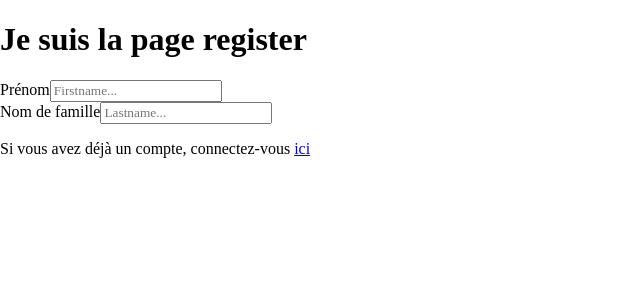
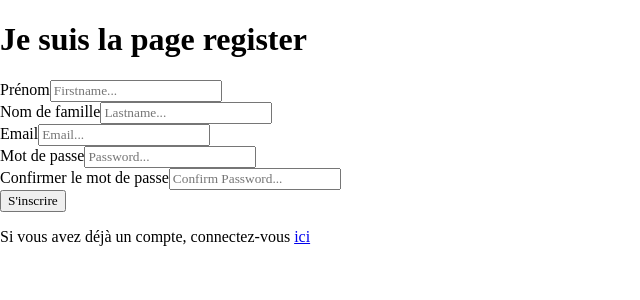
Before and after one commit to yanis-meziane/Thornament, a React (Create React App) app in the folder frontend/: page / in a window 1280 px wide. Shown: the top 300 px of the page, without its empty margins (0-640 px from the left). Built offline with nearby package versions, Linux system fonts and the light colour scheme.

Commit message:
Ajout d'une première sécurité pour le Register

```diff
--- a/frontend/src/Register/Register.jsx
+++ b/frontend/src/Register/Register.jsx
@@ -1,20 +1,64 @@
 import { Link } from "react-router-dom"
+import { useState } from "react"
 
 export default function Register(){
+    const [password, setPassword] = useState('');
+    const [confirmPassword, setConfirmPassword] = useState('');
+    const [setError] = useState('');
+
+    const handleSubmit = (e) => {
+        e.preventDefault();
+
+        if(password.length < 8){
+            setError('Le mot de passe doit contenir au minimum 8 caractères.');
+            return;
+        }
+
+        const passwordRegex = /^(?=.*[a-z])(?=.*[A-Z])(?=.*\d)(?=.*[@_\-$!*%&]).{8,}$/;
+        if(!passwordRegex.test(password)){
+            setError('Le mot de passe est trop faible ! Il est nécessaire d\'avoir au minimum 8 caractères, une majuscule, une minuscule, un chiffre et un caractère spécial.');
+            return;
+        }
+
+        if(password !== confirmPassword){
+            setError('Les mots de passe ne correspondent pas.');
+            return;
+        }
+
+        setError('');
+        alert("Inscription réussie !");
+    };
+
     return(
         <div>
             <h1>Je suis la page register</h1>
 
-            <form>
+            <form onSubmit={handleSubmit}>
                 <div id="divFirstname">
                     <label htmlFor="firstname">Prénom</label>
-                    <input type="text" placeholder="Firstname..." name="lastname" id="firstname" minLength={1} maxLength={50}/>
+                    <input type="text" placeholder="Firstname..." name="firstname" id="firstname" minLength={1} maxLength={50}/>
                 </div>
 
                 <div id="divLastname">
                     <label htmlFor="lastname">Nom de famille</label>
                     <input type="text" name="lastname" id="lastname" placeholder="Lastname..." minLength={1} maxLength={30} />
                 </div>
+
+                <div id="divEmail">
+                    <label htmlFor="email">Email</label>
+                    <input type="email" name="email" id="email" placeholder="Email..." minLength={5} maxLength={50} />
+                </div>
+
+                <div id="divPassword">
+                    <label htmlFor="password">Mot de passe</label>
+                    <input type="password" name="password" id="password" placeholder="Password..." minLength={8} maxLength={20} value={password} onChange={(e) => setPassword(e.target.value)}/>
+                </div>
+
+                <div id="divConfirmPassword">
+                    <label htmlFor="confirmPassword">Confirmer le mot de passe</label>
+                    <input type="password" name="confirmPassword" id="confirmPassword" placeholder="Confirm Password..." minLength={8} maxLength={20} value={confirmPassword} onChange={(e) => setConfirmPassword(e.target.value)}/>
+                </div>
+                <button type="submit">S'inscrire</button>
             </form>
 
             <p>Si vous avez déjà un compte, connectez-vous <Link to={'/Login'}>ici</Link></p>
```
